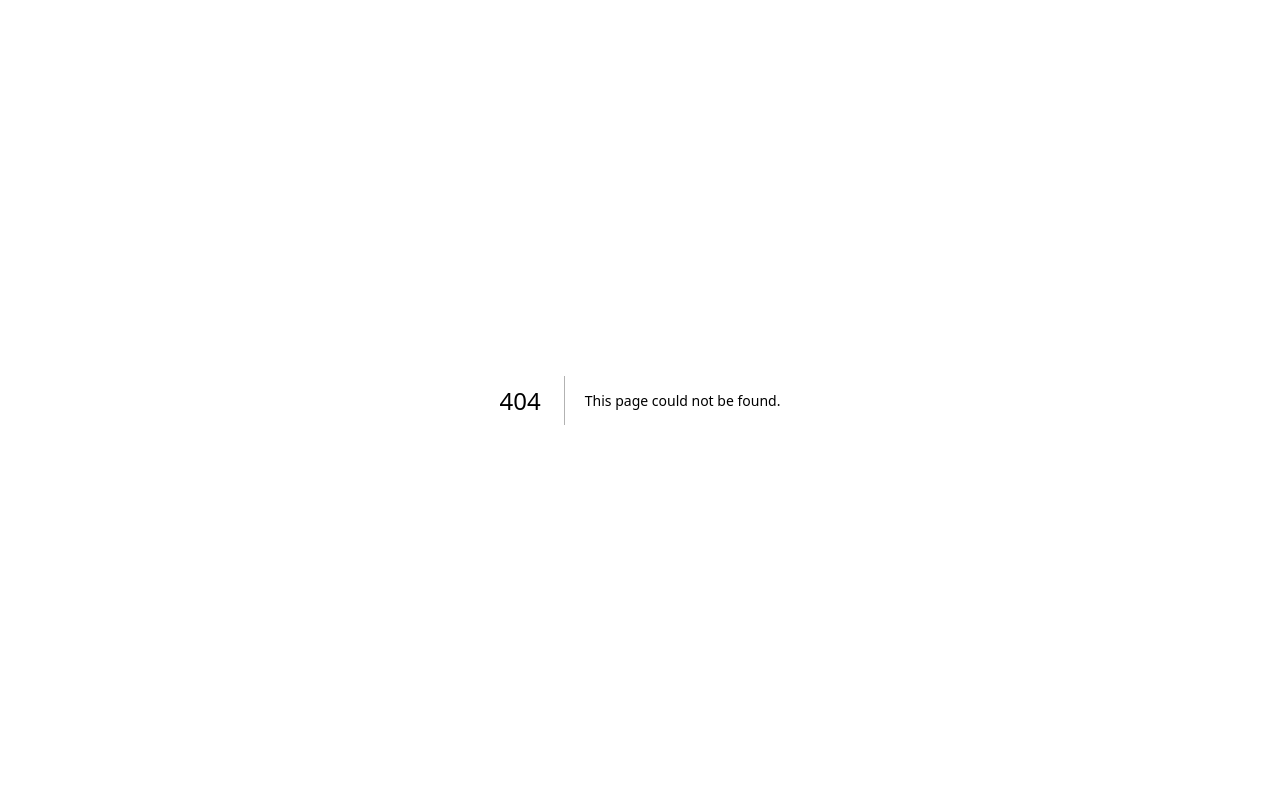
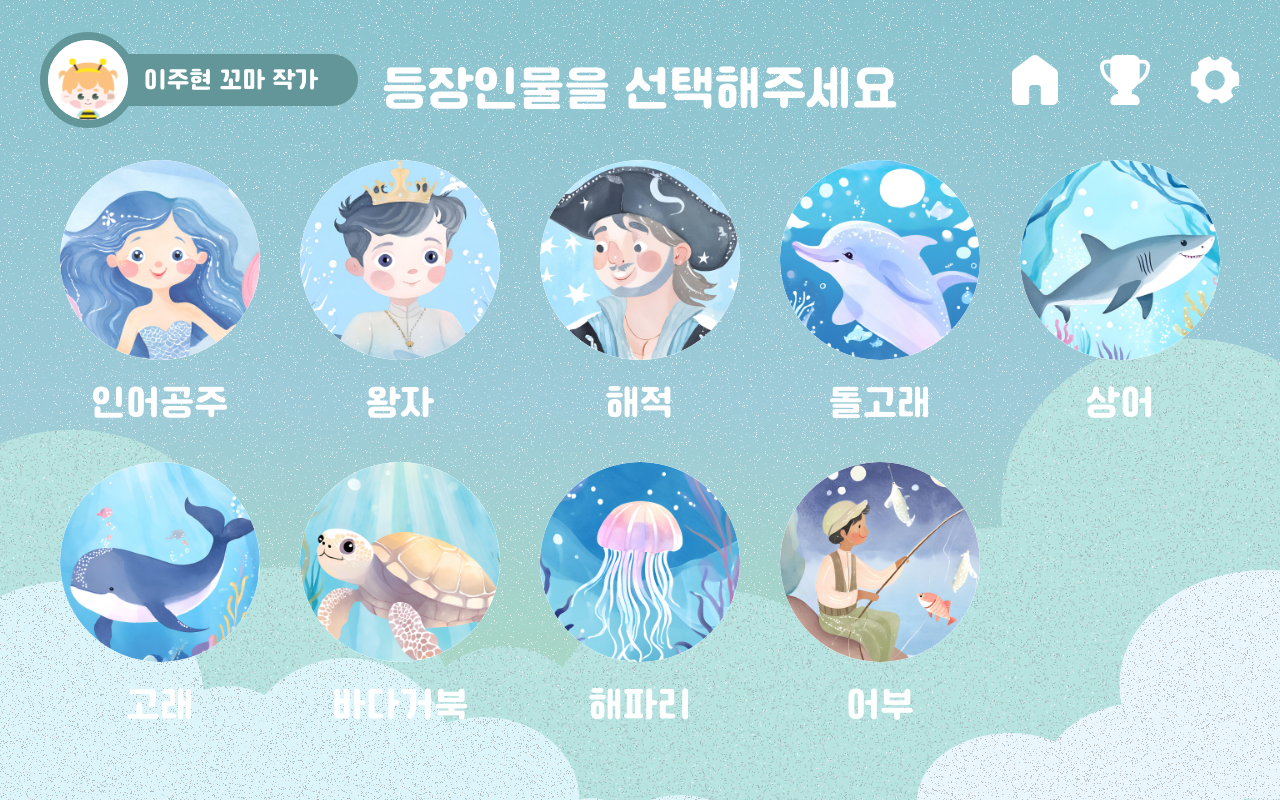
Before and after one commit to hana03030/fairytale-gongjakso, a Next.js app: page /book/character in a window 1280 px wide. Before the commit this address had no page. Built offline with nearby package versions, Linux system fonts and the light colour scheme.

Commit message:
feat: 캐릭터 선택 창 레이아웃 구현

```diff
--- /dev/null
+++ b/src/app/book/character/page.tsx
@@ -0,0 +1,102 @@
+'use client';
+
+import { useState } from 'react';
+import { useRouter, useSearchParams } from 'next/navigation';
+import Image from 'next/image';
+import Header from '@/components/common/Header';
+import SelectCard from '@/components/book/SelectCard';
+import { OCEAN_CHARACTER_LIST } from '@/lib/constants';
+import { OceanCharacter } from '@/types/story';
+import NextButton from '@/components/book/NextButton';
+
+export default function CharacterSelectPage() {
+  const router = useRouter();
+  const searchParams = useSearchParams();
+
+  // 이전 페이지에서 넘겨받은 배경(Theme) 키워드 가져오기
+  const selectedTheme = searchParams.get('theme') || 'ocean';
+  // 기본값 방어코드로 ocean 지정
+
+  // 다중 선택 상태 배열로 선언
+  const [selectedChars, setSelectedChars] = useState<OceanCharacter[]>([]);
+
+  // 카드를 클릭했을 때 실행되는 다중 선택 토글 함수
+  const handleSelectChar = (charName: OceanCharacter) => {
+    setSelectedChars((prev) => {
+      // 이미 선택된 캐릭터라면 배열에서 제거 (선택 해제)
+      if (prev.includes(charName)) {
+        return prev.filter((name) => name !== charName);
+      }
+      // 선택되지 않은 캐릭터라면 배열에 추가 (최대 선택 개수를 제한하고 싶다면 여기에 if문을 넣으면 됩니다)
+      else {
+        return [...prev, charName];
+      }
+    });
+  };
+
+  // 다음 단계(그림 스타일 선택)로 넘어가는 함수
+  const handleNextStep = () => {
+    if (selectedChars.length === 0) {
+      alert('동화에 등장할 주인공을 한 명 이상 선택해주세요!');
+      return;
+    }
+
+    // 여러 명의 캐릭터 이름을 쉼표(,) 등으로 합쳐서 쿼리스트링으로 토스
+    // 예: character=인어공주,돌고래,상어
+    const characterQuery = selectedChars.join(',');
+    router.push(
+      `/book/style?theme=${selectedTheme}&character=${characterQuery}`,
+    );
+  };
+
+  return (
+    <main className="relative w-screen h-screen overflow-hidden bg-slate-950 flex flex-col items-center justify-center">
+      {/* 전체 통배경 이미지 */}
+      <div className="absolute inset-0 w-full h-full z-0">
+        <Image
+          src="/images/main-bg.png"
+          alt="배경"
+          fill
+          priority
+          className="object-cover"
+        />
+      </div>
+
+      <Header type={2} />
+
+      {/* 콘텐츠 메인 레이어 */}
+      <div className="relative z-10 flex flex-col items-center justify-center w-full max-w-[1400px] px-6">
+        {/* 타이틀 */}
+        <h2 className="font-cafe24 text-48 text-white text-center mb-5">
+          등장인물을 선택해주세요
+        </h2>
+
+        {/* 피그마 레이아웃 맞춤 격자 그리드 배치 */}
+        {/* - grid-cols-5: 가로로 무조건 5칸 정렬
+            - gap-x-8, gap-y-10: 피그마 배율에 맞춘 조밀한 간격
+            - max-h-[500px] overflow-y-auto: 혹시 아이템이 너무 많아지면 내부 세로 스크롤 방어
+        */}
+        <div className="grid grid-cols-5 gap-x-10 gap-y-8 justify-items-center w-full max-w-fit mx-auto px-4 py-4">
+          {OCEAN_CHARACTER_LIST.map((char) => {
+            // 현재 캐릭터가 선택된 배열 안에 포함되어 있는지 확인
+            const isSelected = selectedChars.includes(
+              char.id as OceanCharacter,
+            );
+
+            return (
+              <SelectCard
+                key={char.id}
+                label={char.label}
+                imageUrl={char.localImg}
+                isSelected={isSelected} // true/false 전달
+                onClick={() => handleSelectChar(char.id as OceanCharacter)}
+              />
+            );
+          })}
+        </div>
+      </div>
+
+      <NextButton visible={selectedChars.length > 0} onClick={handleNextStep} />
+    </main>
+  );
+}
```
